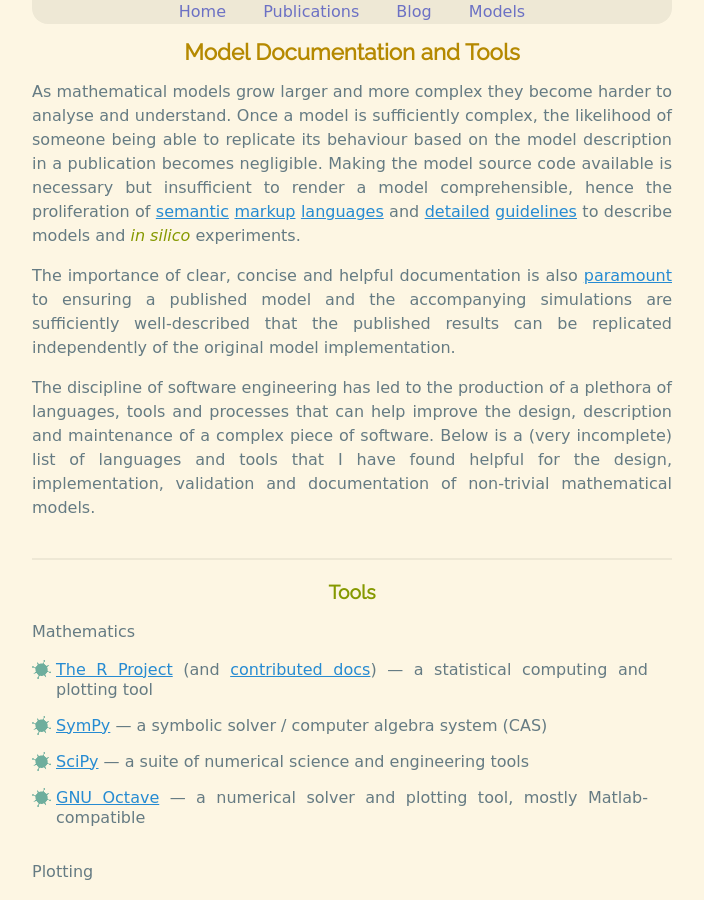
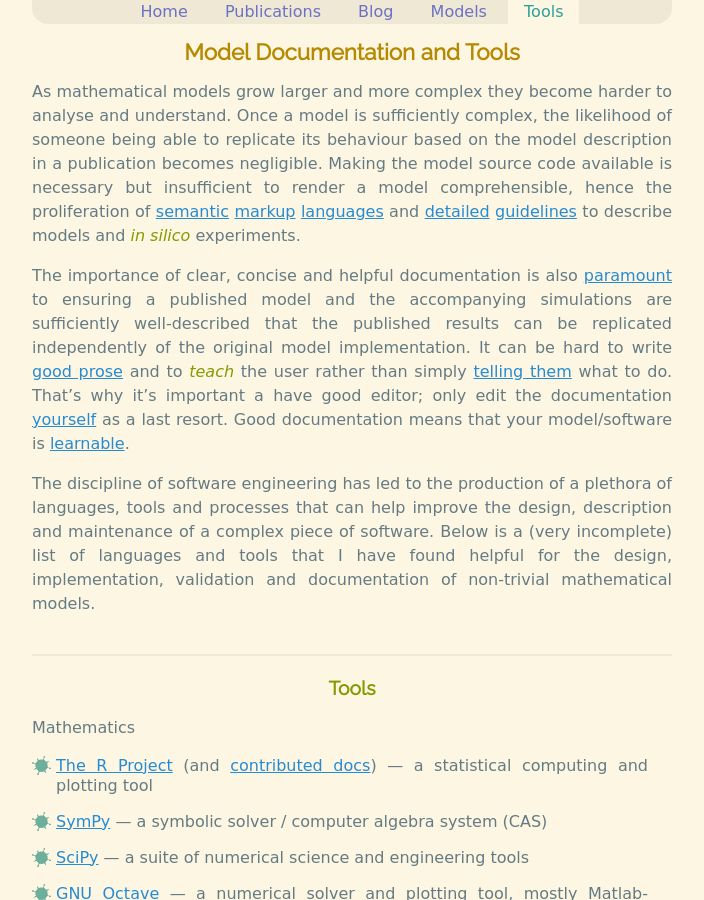
Before and after one commit to robmoss/previous-robmoss.github.io, a Jekyll site: the page built from tools/index.md, in a window 1280 px wide and 900 px high. Shown: the whole window, without its empty margins (288-992 px from the left). Built offline with Jekyll 4.4.1, drawn with Linux system fonts in a browser that asks for light colours; some web fonts are replaced; some of the changed text lies outside the part shown.

Commit message:
Added the tools section to the site navbar

```diff
--- a/_config.yml
+++ b/_config.yml
@@ -39,6 +39,7 @@ navlinks:
   - Publications: "/pubs"
   - Blog: "/blog"
   - Models: "/model"
+  - Tools: "/tools"
 
 # Whether to display previous post and next post links for each post.
 show_prev_next: true
--- a/tools/index.md
+++ b/tools/index.md
@@ -1,5 +1,6 @@
 ---
 layout: site
+navid: Tools
 title: Model Documentation and Tools
 ---
 
@@ -21,6 +22,15 @@ The importance of clear, concise and helpful documentation is also
 published model and the accompanying simulations are sufficiently
 well-described that the published results can be replicated independently of
 the original model implementation.
+It can be hard to write [good
+prose](http://www.americanscientist.org/issues/id.877,y.0,no.,content.true,page.1,css.print/issue.aspx)
+and to *teach* the user rather than simply
+[telling them](http://stevelosh.com/blog/2013/09/teach-dont-tell/) what to do.
+That's why it's important a have good editor; only edit the documentation
+[yourself](http://lifehacker.com/5968996/how-to-edit-your-own-writing/all) as
+a last resort.
+Good documentation means that your model/software is
+[learnable](http://brikis98.blogspot.com.tr/2014/05/you-are-what-you-document.html).
 
 The discipline of software engineering has led to the production of a plethora
 of languages, tools and processes that can help improve the design,
@@ -71,6 +81,7 @@ non-trivial mathematical models.
   [documentation](http://docs.python.org/))
 - [Real World Haskell](http://book.realworldhaskell.org/)
 - [Learn You A Haskell](http://learnyouahaskell.com/)
+- [What I Wish I Knew When Learning Haskell 2.0](http://dev.stephendiehl.com/hask)
 - [Write Yourself a Scheme in 48 hours](http://en.wikibooks.org/wiki/Write_Yourself_a_Scheme_in_48_Hours)
 - [Learn Prolog Now](http://www.learnprolognow.org/)
 - [Mercury](http://www.mercurylang.org/)
```
